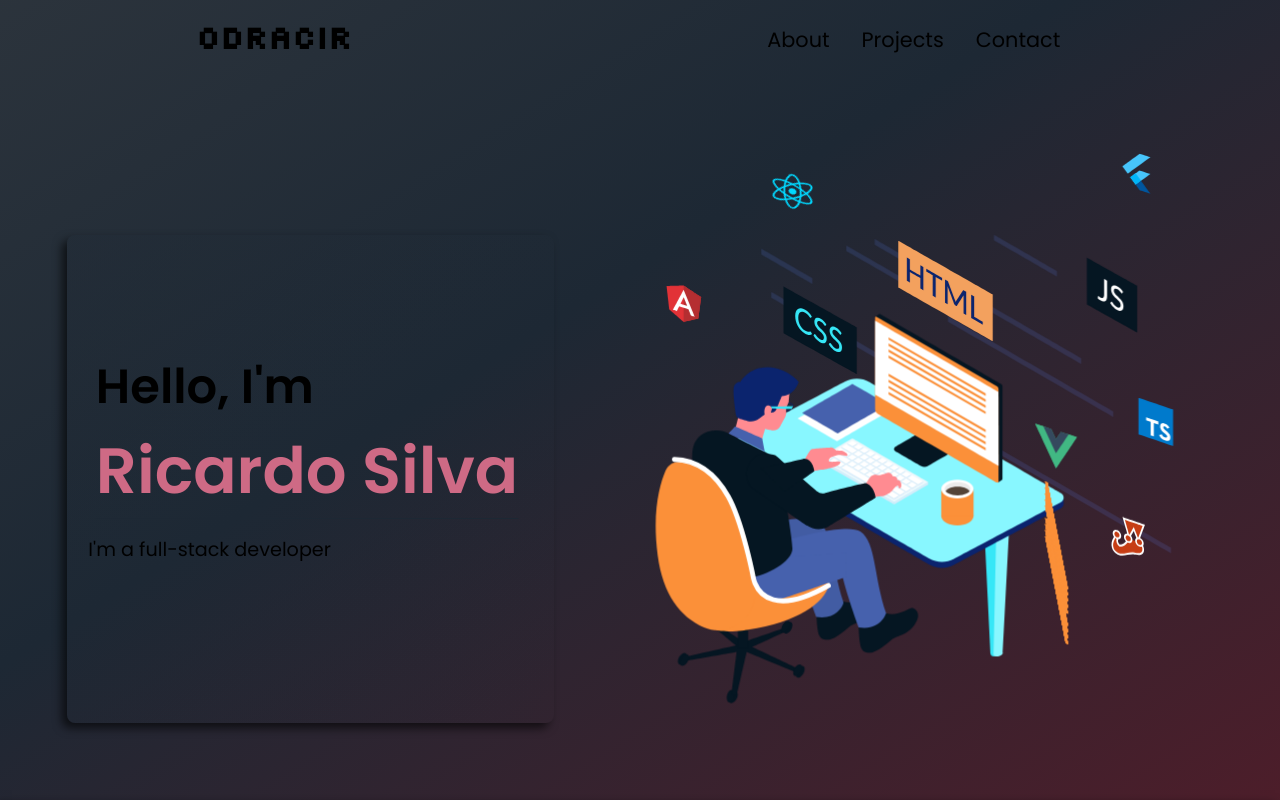
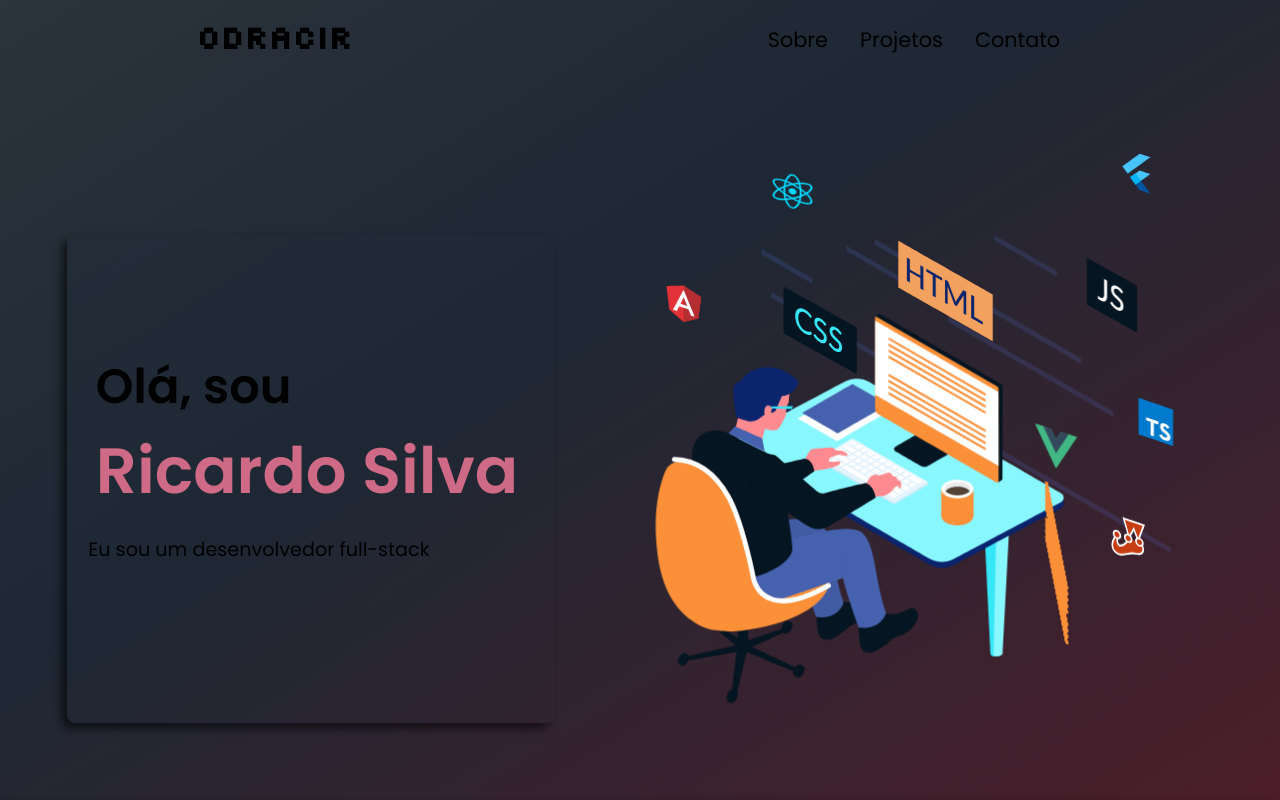
Before and after one commit to odraciry/portfolio, a React (Create React App) app: page / in a window 1280 px wide. Built offline with nearby package versions, Linux system fonts and the light colour scheme.

Commit message:
finishing

```diff
--- a/src/components/About/index.tsx
+++ b/src/components/About/index.tsx
@@ -15,25 +15,24 @@ import react from "../../assets/react.png"
 import mysql from "../../assets/mysql.png"
 
 export function About() {
-    useEffect(()=>{
-        Aos.init()
-    },[])
     return (
         <ContainerAbout id="about">
-            <h1 className="about">About me</h1>
+            <h1 className="about">Sobre mim</h1>
             <div className="box"
             data-aos-easing="ease-in-sine"
             data-aos-delay="850"
             data-aos-duration="3000"
             >
 
-                <p>I'm 19 years old, I'm studying <span>systems development</span>.</p>
+                <p>Tenho 19 anos, estou estudando <span>desenvolvimento de sistemas</span>.</p>
                 <p>
-                    I am focused on improving my knowledge in development.
-                    In my study journey, I've been working with <span>ReactJs</span> and <span>TypeScript</span> on the frontend, for the backend I use <span>Java</span> with <span>SpringBoot</span>.
+                Na minha jornada de estudos, tenho trabalhado com <span>ReactJs</span> e <span>TypeScript</span> no frontend, já para o backend uso <span>Java</span> com <span>SpringBoot</span>.
+                </p>
+                <p>
+                Estou em busca de meu primeiro emprego, para poder aprender muito mais e aprofundar os meus conhecimentos nas tecnologias.
                 </p>
             </div>
-            <h1 className="st">My technologies</h1>
+            <h1 className="st">Minhas tecnologias</h1>
             <div className="skills">
                 <img src={javascript} />
                 <img src={typescript} />
--- a/src/components/Contact/index.tsx
+++ b/src/components/Contact/index.tsx
@@ -44,12 +44,12 @@ export function Conatact() {
 
     return (
         <ContainerContact id="contact">
-            <h1>Contact</h1>
+            <h1>Contato</h1>
             <div className="box">
                 <div className="form">
-                    <h3>Get in touch</h3>
+                    <h3>Entrar em contato</h3>
                     <form onSubmit={sendEmail}>
-                        <input type="text" name="name" className="nome" placeholder="Name"
+                        <input type="text" name="name" className="nome" placeholder="Nome"
                             value={name}
                             onChange={(e) => setName(e.target.value)}
                         />
@@ -57,7 +57,7 @@ export function Conatact() {
                             value={email}
                             onChange={(e) => setEmail(e.target.value)}
                         />
-                        <input type="text" name="message" className="mensagem" maxLength={400} placeholder="Message"
+                        <input type="text" name="message" className="mensagem" maxLength={400} placeholder="Mensagem"
                             value={message}
                             onChange={(e) => setMessage(e.target.value)}
                         />
@@ -65,7 +65,7 @@ export function Conatact() {
                             type="submit"
                         // onClick={() => handleEmail(mensagem)}
                         >
-                            Submit
+                            Enviar
                         </button>
                     </form>
                 </div>
--- a/src/components/Contact/style.ts
+++ b/src/components/Contact/style.ts
@@ -56,6 +56,7 @@ export const ContainerContact = styled.div`
                 margin-left: 50%;
                 font-size: 1rem;
                 font-weight: 500;
+                transition: 1.5s;
                 :hover{
                     transition: 1s;
                     background: #1d2834;
@@ -70,7 +71,6 @@ export const ContainerContact = styled.div`
             width: 2rem;
             height: 2rem;
             margin: 1rem;
-            animation: flutuacao 7s ease-in-out infinite;
                 :hover{
                     cursor: pointer;
                 }
--- a/src/components/Header/index.tsx
+++ b/src/components/Header/index.tsx
@@ -7,9 +7,9 @@ export function Header () {
         <ContainerHeader>
             <h1>Odracir</h1>
             <nav>
-                <a href='#about'>About</a>
-                <a href="#projects">Projects</a>
-                <a href="#contact">Contact</a>
+                <a href='#about'>Sobre</a>
+                <a href="#projects">Projetos</a>
+                <a href="#contact">Contato</a>
             </nav>
         </ContainerHeader>
     )
--- a/src/components/Main/index.tsx
+++ b/src/components/Main/index.tsx
@@ -20,14 +20,6 @@ export function Main() {
         }
     };
 
-    const responsive = () => {
-
-    }
-
-    useEffect(() => {
-        Aos.init();
-    }, [])
-
     return (
 
         <>
@@ -39,8 +31,8 @@ export function Main() {
                         data-aos-offset="300"
                         data-aos-easing="ease-in-sine"
                     >
-                        <h1 >Hello, I'm <br /><span>Ricardo Silva</span></h1>
-                        <p className="descricao">I'm a full-stack developer</p>
+                        <h1 >Olá, sou <br /><span>Ricardo Silva</span></h1>
+                        <p className="descricao">Eu sou um desenvolvedor full-stack</p>
                     </div>
                     <div className="lottie">
                         <Lottie
--- a/src/components/Websites/index.tsx
+++ b/src/components/Websites/index.tsx
@@ -11,7 +11,7 @@ export function Websites() {
                 <img src={ignews} />
                 <div>
                     <p>
-                        Blog desenvolvido para aprender Next.js e seus fundamentos, utilizando funções back-end (serverless) para a comunicação com uma plataforma de pagamentos (Stripe), banco de dados (FaunaDB) e o CMS (Prismic CMS).
+                        Blog desenvolvido para aprender Next.js e seus fundamentos, utilizando funções back-end (serverless) para a comunicação com uma plataforma de pagamentos (Stripe).
                     </p>
                 </div>
             </div>
```
